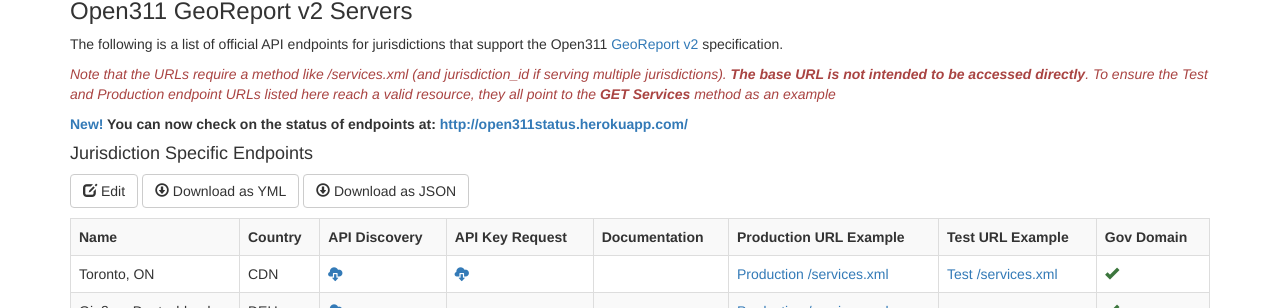
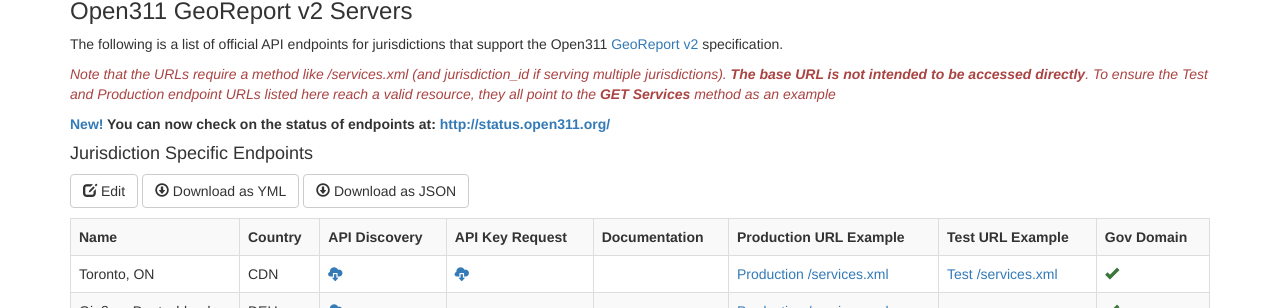
Before and after one commit to open311/open311.github.io, a Jekyll site: the page built from GeoReport_v2/Servers.md, in a window 1280 px wide. Shown: the part 276-584 px from the top of the page. Built offline with Jekyll 4.4.1, drawn with Linux system fonts in a browser that asks for light colours; nearby versions of some CDN libraries; library files that are not in the unit come from our copies; part of the change alters nothing that is shown.

Commit message:
Updating URL for open311 status checker

```diff
--- a/GeoReport_v2/Servers.md
+++ b/GeoReport_v2/Servers.md
@@ -9,7 +9,7 @@ The following is a list of official API endpoints for jurisdictions that support
 
 <span class="text-danger">*Note that the URLs require a method like /services.xml (and jurisdiction_id if serving multiple jurisdictions). **The base URL is not intended to be accessed directly**. To ensure the Test and Production endpoint URLs listed here reach a valid resource, they all point to the **GET Services** method as an example* </span>
 
-**<span class="text-primary">New!</span> You can now check on the status of endpoints at: <http://open311status.herokuapp.com/>**
+**<span class="text-primary">New!</span> You can now check on the status of endpoints at: <http://status.open311.org/>**
 
 #### Jurisdiction Specific Endpoints
 
```
